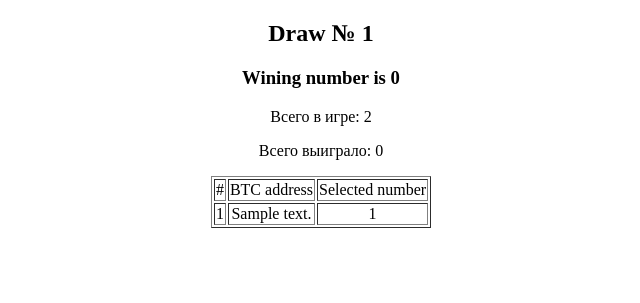
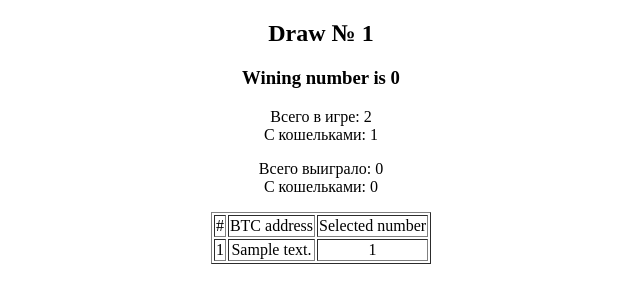
Before and after one commit to gkirill2006/botinfo, a Django app: page /1 in a window 1280 px wide. Shown: the top 303 px of the page, without its empty margins (319-959 px from the left). Run offline with Django 3.2, Linux system fonts and the light colour scheme; tables that the repository leaves empty hold one stand-in row (values such as "Sample post").

Commit message:
add count wallet

```diff
--- a/frontend/frontend/apps/draws/views.py
+++ b/frontend/frontend/apps/draws/views.py
@@ -34,10 +34,16 @@ def detail(request,draw_id):
     new_bets = []
     pn = 1
     count_win = 0
+    with_wallet = 0
+    with_wallet_win = 0
     for item in all_bets:
         new_bets.append({'pn': pn, 'btc_address': item.btc_address, 'number': item.number})
         pn += 1
+        if item.btc_address:
+            with_wallet +=1
         if a.winner_number == item.number:
             count_win +=1
-    stata = {'pn' : pn, 'count_win' : count_win}
+            if item.btc_address:
+                with_wallet_win +=1
+    stata = {'pn' : pn, 'count_win' : count_win, 'with_wallet' : with_wallet, 'with_wallet_win': with_wallet_win, }
     return render(request, 'draws/detail.html', {'draw': a, 'bets': new_bets, 'stata' : stata})
--- a/frontend/frontend/templates/draws/detail.html
+++ b/frontend/frontend/templates/draws/detail.html
@@ -8,8 +8,11 @@
 <h3>Next draw is on block № {{draw.block_number}}</h3>
     {% else %}
 <h3>Wining number is {{draw.winner_number}}</h3>
-    <p>Всего в игре: {{stata.pn}}</p>
-    <p>Всего выиграло: {{stata.count_win}}</p>
+    <p>Всего в игре: {{stata.pn}} <br>
+    С кошельками: {{stata.with_wallet}}</p>
+
+    <p>Всего выиграло: {{stata.count_win}}<br>
+    С кошельками: {{stata.with_wallet_win}}</p>
 {% endif %}
 
     {% if bets %}
```
